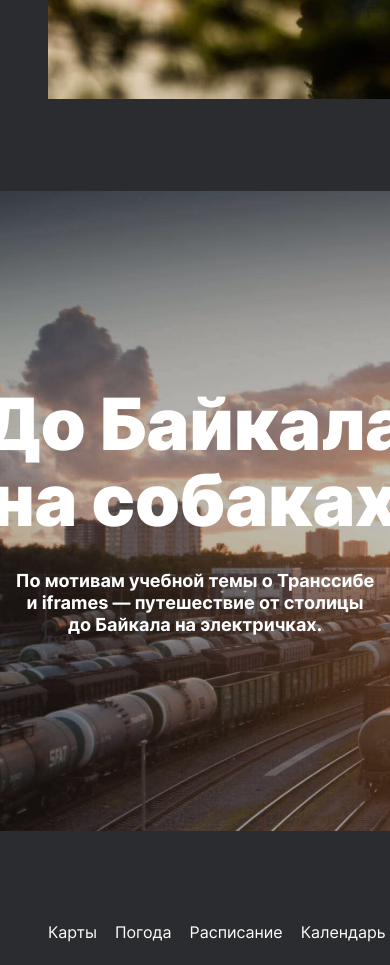
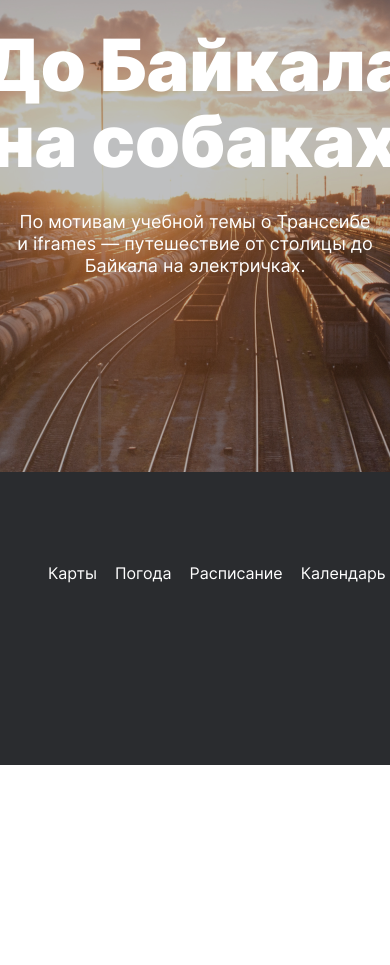
Before and after one commit to alinasemm/russian-travel, a plain HTML site: page index.html in a window 390 px wide. Shown: the part 6158-7123 px from the top of the page. After the commit the page ends 6923 px from the top, so only its background shows below. Drawn offline with Linux system fonts and the light colour scheme.

Commit message:
Сделала адаптивность для footer и cover в 1280px

```diff
--- a/blocks/cover/__background/cover__background.css
+++ /dev/null
@@ -1,11 +0,0 @@
-.cover__background {
-    display: flex;
-    position: absolute;
-    width: 1024px;
-    height: 640px;
-    background-image: url("../../../images/cover-trains.jpg");
-    background-size: cover;
-    z-index: 1;
-    left: 0;
-    top: 0;
-}
--- a/blocks/cover/__overlay/cover__overlay.css
+++ /dev/null
@@ -1,14 +0,0 @@
-.cover__overlay {
-    position: absolute;
-    top: 0;
-    bottom: 0;
-    right: 0;
-    left: 0;
-    background: #2A2C2F;
-    opacity: 0.3;
-    transition: opacity 150ms;
-}
-
-.cover__overlay:hover {
-    opacity: 0.8;
-}
--- a/blocks/cover/__subtitle/cover__subtitle.css
+++ b/blocks/cover/__subtitle/cover__subtitle.css
@@ -4,6 +4,7 @@
     font-family: Inter;
     font-size: 18px;
     line-height: 22px;
+    font-weight: normal;
     /* or 122% */
     text-align: center;
     color: #FFFFFF;
--- a/blocks/cover/cover.css
+++ b/blocks/cover/cover.css
@@ -5,11 +5,27 @@
     justify-content: center;
     align-items: center;
     width: 100%;
+    max-width: 1184px;
     height: 640px;
-    margin-top: 92px;
+    margin: 92px auto 0 auto;
     text-decoration: none;
+
+    background-image: url("../../images/cover-trains.png");
+    background-position: center;
 }
 
-.cover:hover .cover__overlay {
+.cover::after {
+    content: '';
+    position: absolute;
+    top: 0;
+    right: 0;
+    bottom: 0;
+    left: 0;
+    background-color: #2A2C2F;
+    opacity: 0.3;
+    transition: opacity 150ms;
+}
+
+.cover:hover::after {
     opacity: 0.8;
 }
--- a/blocks/footer/__copyrite/footer__copyrite.css
+++ b/blocks/footer/__copyrite/footer__copyrite.css
@@ -1,5 +1,6 @@
 .footer__copyrite {
     font-family: Inter;
+    font-weight: normal;
     font-size: 14px;
     line-height: 16px;
     /* identical to box height, or 114% */
--- a/blocks/footer/__link/footer__link.css
+++ b/blocks/footer/__link/footer__link.css
@@ -1,5 +1,6 @@
 .footer__link {
     font-family: Inter;
+    font-weight: normal;
     font-size: 16px;
     line-height: 18px;
     color: #FFFFFF;
--- a/blocks/footer/footer.css
+++ b/blocks/footer/footer.css
@@ -1,8 +1,6 @@
 .footer {
     display: flex;
     justify-content: space-between;
-    width: 928px;
-    height: 18px;
     margin-top: 92px;
     padding-right: 48px;
     padding-left: 48px;
--- a/blocks/lead/__image/lead__image.css
+++ b/blocks/lead/__image/lead__image.css
@@ -1,11 +1,11 @@
 .lead__image {
     width: 100%;
-    height: 580px;
+    /* height: 580px; */
     object-fit: cover;
 }
 
 @media screen and (min-width: 1280px) {
     .lead__image {
-        height: 615px;
+        /* height: 615px;  */
     }
 }
--- a/index.html
+++ b/index.html
@@ -208,11 +208,10 @@
       <h2 class="cover__title">
         До Байкала «на собаках»
       </h2>
-      <h3 class="cover__subtitle">По мотивам учебной темы о Транссибе и iframes — путешествие
-        от столицы до Байкала на электричках.</h3>
-      <div class="cover__background">
-        <div class="cover__overlay"></div>
-      </div>
+      <h3 class="cover__subtitle">
+        По мотивам учебной темы о Транссибе и iframes — путешествие
+        от столицы до Байкала на электричках.
+      </h3>
     </a>
 
     <footer class="footer">
@@ -234,8 +233,7 @@
         </li>
       </ul>
 
-      <p class="footer__copyrite">&copy; 2020. Впишите своё имя</p>
-    </footer>
+      <p class="footer__copyrite">&copy; 2020. Алина Семиколенова</p>
 
 
   </div>
--- a/pages/index.css
+++ b/pages/index.css
@@ -40,8 +40,6 @@
 @import "../blocks/cover/cover.css";
 @import "../blocks/cover/__title/cover__title.css";
 @import "../blocks/cover/__subtitle/cover__subtitle.css";
-@import "../blocks/cover/__overlay/cover__overlay.css";
-@import "../blocks/cover/__background/cover__background.css";
 
 @import "../blocks/footer/footer.css";
 @import "../blocks/footer/__link/footer__link.css";
```
Also changed, not shown: images/cover-trains.jpg (deleted), images/cover-trains.png (added), images/lead-polka.bk.jpg (deleted).
